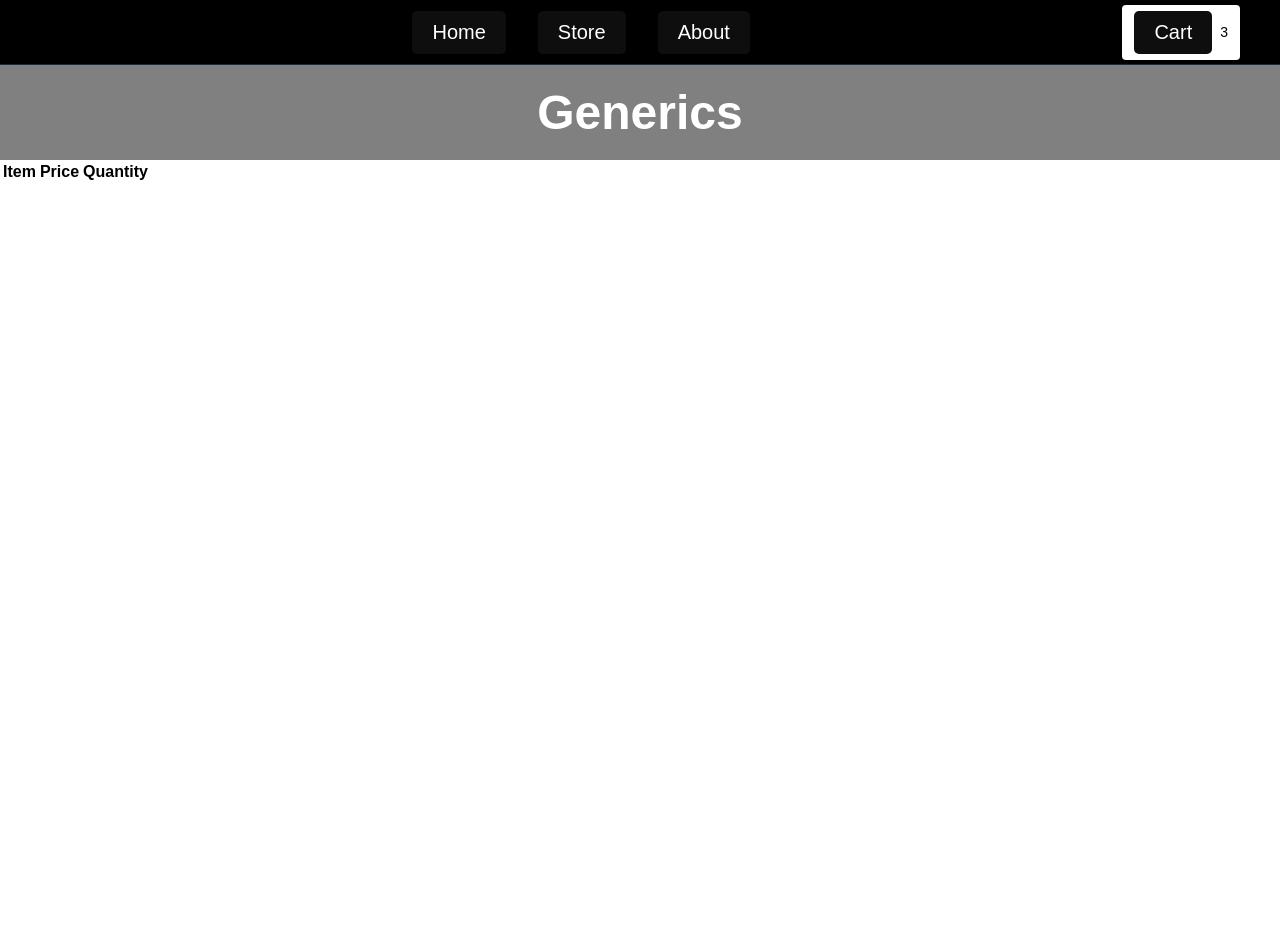
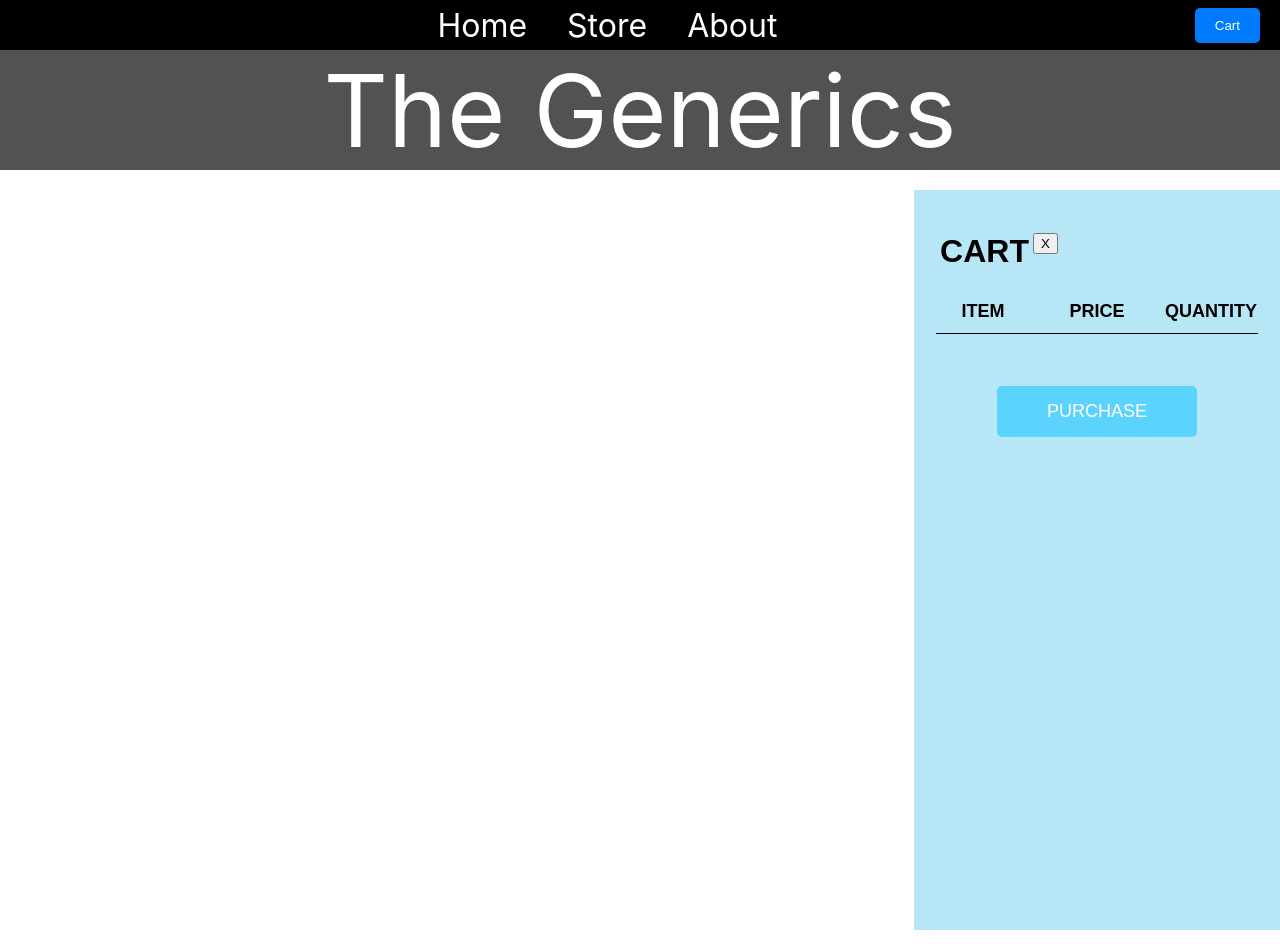
Before and after one commit to nistha01/demo_e_commerce, a React (Create React App) app: page / in a window 1280 px wide. Before the commit the page ends 800 px from the top, so only its background shows below. Built offline with nearby package versions, Linux system fonts and the light colour scheme.

Commit message:
the cart

```diff
--- a/package.json
+++ b/package.json
@@ -6,7 +6,9 @@
     "@testing-library/jest-dom": "^5.17.0",
     "@testing-library/react": "^13.4.0",
     "@testing-library/user-event": "^13.5.0",
+    "bootstrap": "^5.3.3",
     "react": "^18.3.1",
+    "react-bootstrap": "^2.10.5",
     "react-dom": "^18.3.1",
     "react-scripts": "5.0.1",
     "web-vitals": "^2.1.4"
--- a/src/App.js
+++ b/src/App.js
@@ -1,12 +1,14 @@
 import React from "react";
 import Header from "./components/UI/Header";
 import CartItems from "./components/Cart/CartItems";
+import Button from "./components/UI/Button";
 
 function App() {
  return(
   <>
   <Header/>
-  <CartItems/>
+
+
   </>
  )
 }
--- a/src/components/Cart/CartItems.css
+++ b/src/components/Cart/CartItems.css
@@ -1,10 +1,92 @@
-.card {
-    width: 300px;
-    padding: 20px;
-    margin: 20px auto;
-    border: 1px solid #ddd;
-    border-radius: 10px;
-    background-color: #fff;
-    box-shadow: 0 4px 6px rgba(0, 0, 0, 0.1);
-    transition: transform 0.2s, box-shadow 0.2s;
-  }
+.cart-container {
+  max-width: 500px;
+  height: 700px;
+  margin: 20px auto;
+  padding: 20px; /* Correct padding */
+  font-family: Arial, sans-serif;
+  background-color: #b7e6f7;
+  align-items: center;
+  position: relative; /* Add position for stacking */
+  z-index: 1; /* Layer on top of generics */
+  float: right;
+}
+
+.cart-header {
+  text-align: center;
+  font-size: 32px;
+  font-weight: bold;
+  margin-bottom: 30px;
+  text-transform: uppercase;
+}
+
+.close-button {
+  margin-right: 200px;
+  position: relative;
+  float: right;
+}
+
+.cart-columns {
+  display: grid;
+  grid-template-columns: repeat(3, 1fr);
+  gap: 20px;
+  margin-bottom: 30px;
+  border-bottom: 1px solid #000;
+  padding-bottom: 10px;
+}
+
+.column-header {
+  font-size: 18px;
+  font-weight: bold;
+  text-transform: uppercase;
+}
+
+.cart-total {
+  display: flex;
+  justify-content: flex-end;
+  align-items: center;
+  gap: 20px;
+  margin: 30px 0;
+}
+
+.total-label {
+  font-size: 24px;
+  font-weight: bold;
+}
+
+.total-amount {
+  font-size: 24px;
+}
+
+.purchase-button {
+  display: block;
+  width: 200px;
+  margin: 20px auto;
+  padding: 15px 30px;
+  background-color: #5CD3FF;
+  color: white;
+  border: none;
+  border-radius: 5px;
+  font-size: 18px;
+  cursor: pointer;
+  text-transform: uppercase;
+  transition: background-color 0.3s ease;
+}
+
+.purchase-button:hover {
+  background-color: #4bb8e0;
+}
+
+.generics {
+  background-color: rgb(83, 81, 81); /* Black background */
+  height: 120px; /* Fixed height */
+  width: 100%; /* Full width */
+  display: flex; /* Enables flexbox layout */
+  align-items: center; /* Center items vertically */
+  justify-content: center; /* Center items horizontally */
+  color: white; /* Text color for items */
+  padding: 20px 20px; /* Padding for the left and right edges */
+  box-sizing: border-box; /* Ensures padding doesn't cause overflow */
+  font-size: 100px;
+  position: relative; /* Add position for stacking */
+  z-index: 0; /* Behind the cart-container */
+}
--- a/src/components/Cart/CartItems.js
+++ b/src/components/Cart/CartItems.js
@@ -1,3 +1,7 @@
+import Button from '../UI/Button';
+import './CartItems.css'
+
+
 const CartItems = () => {
     const cartElements = [
         {
@@ -26,13 +30,21 @@ const CartItems = () => {
     );
 
     return (
-     <table className=".card">
-        <tr>
-            <th>Item</th>
-            <th>Price</th>
-            <th>Quantity</th>
+    <div className="cart-container">
+        <table className="">
+        <h1 className="cart-header">Cart
+        <Button text="X" className="close-button"/>
+        </h1>
+
+        <tr className="cart-columns">
+            <th className='column-header'>Item</th>
+            <th className='column-header'>Price</th>
+            <th className='column-header'>Quantity</th>
         </tr>
      </table>
+     <Button text="Purchase" className="purchase-button"/>
+    </div>
+
   );
 };
 
--- a/src/components/UI/Button.js
+++ b/src/components/UI/Button.js
@@ -3,7 +3,7 @@ import './Button.css';
 
 const Button = (props) => {
   return (
-    <button className="custom-button" onClick={props.onClick}>
+    <button className={props.className} onClick={props.onClick}>
       {props.text}
     </button>
   );
--- a/src/components/UI/Header.css
+++ b/src/components/UI/Header.css
@@ -1,73 +1,64 @@
-/* Header styles */
-.header {
-    width: 100%;
-    background-color: black;
-    border-bottom: 1px solid #1f2937;
+.horizontal-strip {
+  background-color: black; /* Black background */
+  height: 50px; /* Fixed height */
+  width: 100%; /* Full width */
+  display: flex; /* Enables flexbox layout */
+  align-items: center; /* Center items vertically */
+  justify-content: space-between; /* Space between left, middle, and right */
+  color: white; /* Text color for items */
+  padding: 0 20px; /* Padding for the left and right edges */
+  box-sizing: border-box; /* Ensures padding doesn't cause overflow */
+  overflow-x: hidden;
+  font-size: xx-large; /* Prevents horizontal scrolling */
 }
 
-  .container {
-    display: flex;
-    align-items: center;
-    justify-content: space-between;
-    height: 64px;
-    padding: 0 16px;
-    max-width: 1200px;
-    margin: 0 auto;
+.nav-links {
+  display: flex; /* Flexbox for horizontal alignment */
+  justify-content: center; /* Centers the links */
+  gap: 40px; /* Increases spacing between links */
+  list-style: none; /* Removes default list styling */
+  margin: 0; /* Resets margin */
+  padding: 0; /* Resets padding */
 }
 
-  .nav {
-    flex: 1;
-    display: flex;
-    align-items: center;
-    justify-content: center;
-    gap: 32px;
+.nav-links li {
+  color: white; /* Text color for links */
+  cursor: pointer; /* Pointer cursor for hover */
 }
 
-  .nav-link {
-    color: white;
-    text-decoration: none;
-    font-weight: 500;
-    transition: color 0.3s;
+.nav-links li:hover {
+  text-decoration:  /* Optional: Underline on hover */
 }
 
-  .nav-link:hover {
-    color: #d1d5db;
+.container-with-cart {
+  display: flex; /* Flexbox to align the button */
+  justify-content: flex-end; /* Pushes button to the right */
 }
 
-  .cart-button {
-    display: flex;
-    align-items: center;
-    gap: 8px;
-    padding: 6px 12px;
-    font-size: 14px;
-    color: black;
-    background-color: white;
-    border-radius: 4px;
-    text-decoration: none;
-    transition: background-color 0.3s;
+.container-with-cart button {
+  background-color: #007bff; /* Button background color */
+  color: white; /* Button text color */
+  border: none; /* Removes button border */
+  padding: 10px 20px; /* Adds padding to button */
+  border-radius: 5px; /* Rounds button corners */
+  cursor: pointer; /* Pointer cursor on hover */
 }
 
-  .cart-button:hover {
-    background-color: #f3f4f6;
+.container-with-cart button:hover {
+  background-color: #0056b3; /* Hover background color */
 }
-
-  .cart-count {
-    display: inline-flex;
-    align-items: center;
+.generics {
+  background-color: rgb(83, 81, 81); /* Black background */
+  height: 120px; /* Fixed height */
+  width: 100%; /* Full width */
+  display: flex; /* Enables flexbox layout */
+  align-items: center; /* Center items vertically */
+  justify-content: space-between; /* Space between left, middle, and right */
+  color: white; /* Text color for items */
+  padding: 20px 20px; /* Padding for the left and right edges */
+  box-sizing: border-box; /* Ensures padding doesn't cause overflow */
+  overflow-x: hidden;
+  overflow-y: hidden; /* Prevents horizontal scrolling */
+  font-size: 100px;
   justify-content: center;
 }
-
-  body {
-    margin: 0;
-    padding: 0;
-    font-family: 'Arial', sans-serif;
-  }
-
-  .generics {
-    background-color: #808080; /* Gray background color */
-    color: white; /* White text color */
-    text-align: center;
-    padding: 20px 0;
-    font-size: 3rem; /* Adjust font size as needed */
-    font-weight: bold; /* Makes the font bolder */
-  }
--- a/src/components/UI/Header.js
+++ b/src/components/UI/Header.js
@@ -1,30 +1,32 @@
-import About from "../About/About";
-import Cart from "../Cart/Cart";
-import Home from "../Home/Home";
-import Store from "../Store/Store";
+import React from 'react';
+import Button from './Button'; // Assuming Button component exists
 import './Header.css';
+import CartItems from '../Cart/CartItems';
 
 const Header = () => {
-    return (
-        <>
-        <div className="header">
-            <div className="container">
-                <nav className="nav">
-                    <a href="#" className="nav-link"><Home /></a>
-                    <a href="#" className="nav-link"><Store /></a>
-                    <a href="#" className="nav-link"><About /></a>
-                </nav>
-                <a href="#" className="cart-button">
-                    <Cart />
-                    <span className="cart-count">3</span> {/* Example cart count */}
-                </a>
-            </div>
+  return (
+    <>
+      <div className="horizontal-strip">
+        {/* Left-aligned content (optional, e.g., logo) */}
+        <div></div>
+
+        {/* Middle-aligned navigation links */}
+        <ul className="nav-links">
+          <li>Home</li>
+          <li>Store</li>
+          <li>About</li>
+        </ul>
+
+        {/* Right-aligned Cart Button */}
+        <div className="container-with-cart">
+          <Button text="Cart" />
         </div>
-        <div className="generics">Generics</div>
-        </>
+      </div>
+      <div className="generics">The Generics</div>
+      <CartItems/>
 
-
-    );
-}
+    </>
+  );
+};
 
 export default Header;
```
Also changed, not shown: 1 other file (tests, documents, lock files or other folders). Lines whose indentation alone changed are shown as unchanged.
